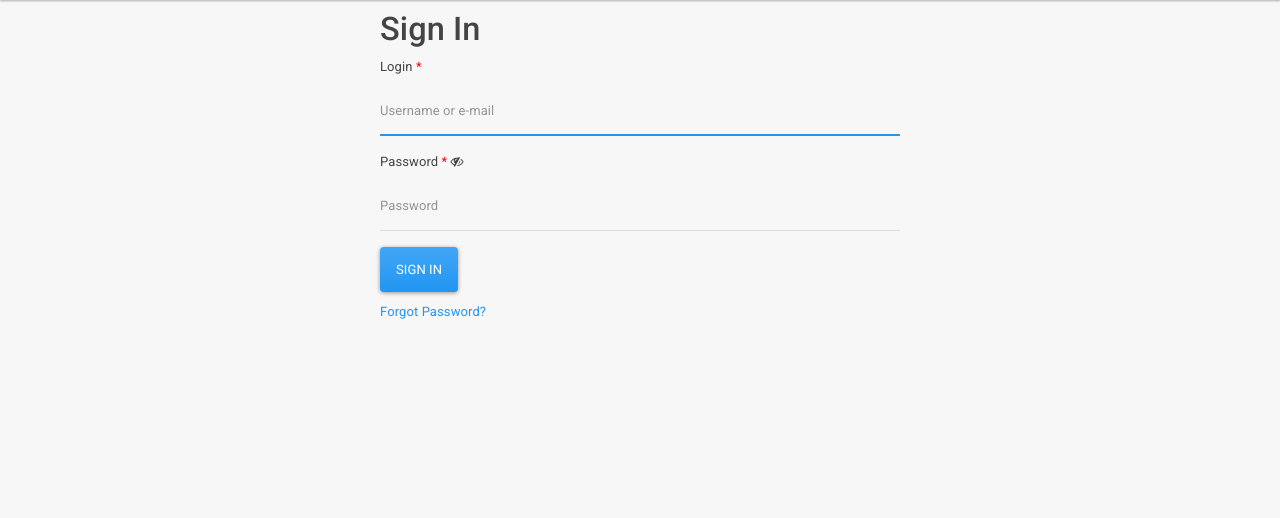
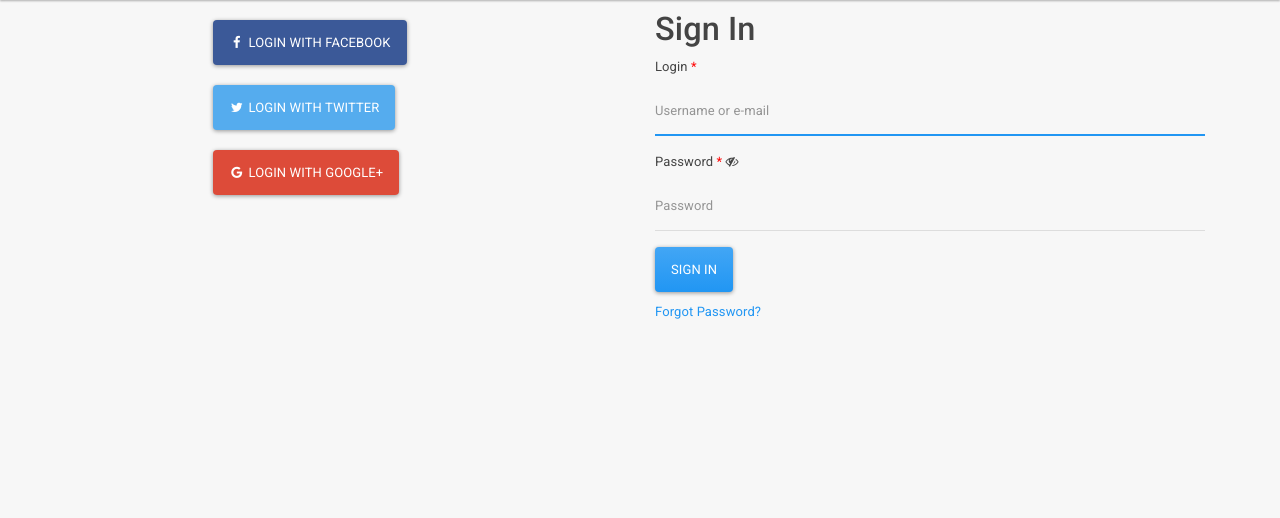
Before and after one commit to satyasashi/thetechbrainer, a Django app: page /accounts/login/ in a window 1280 px wide. Shown: the part 61-579 px from the top of the page. Run offline with Django 3.2, Linux system fonts and the light colour scheme; data that the repository does not hold is empty; parts of the project's set-up code (start-up, migrations or seed data) failed here and were passed over; some libraries are stand-ins or nearby versions; some web fonts are replaced.

Commit message:
allauth google WIP

```diff
--- a/templates/account/login.html
+++ b/templates/account/login.html
@@ -2,12 +2,78 @@
 
 {% load i18n crispy_forms_tags %}
 
+{% load account socialaccount %}
+
 {% block title %}{% trans "Sign In" %}{% endblock %}
+
+{% block extra_css %}
+<style type="text/css">
+  /* add appropriate colors to fb, twitter and google buttons */
+  .fb {
+    background-color: #3B5998;
+    color: white;
+  }
+
+  .twitter {
+    background-color: #55ACEE;
+    color: white;
+  }
+
+  .google {
+    background-color: #dd4b39;
+    color: white;
+  }
+
+  .fb:hover {
+    background-color: #324e8a;
+    color: #ccc;
+  }
+
+  .twitter:hover {
+    background-color: #489fe0;
+    color: #ccc;
+  }
+
+  .google:hover {
+    background-color: #d1402e;
+    color: #ccc;
+  }
+
+  #socialLoginIcons {
+    list-style: none;
+  }
+
+  #socialLoginIcons > li {
+    padding: 10px 0px;
+  }
+</style>
+{% endblock %}
 
 {% block content %}
 <div class="container oc-screen">
-  <div class="col-md-12">
-    <div class="col-md-6 col-sm-8 col-10 mx-auto">
+  <div class="row">
+    <div class="col-md-6 col-12 center">
+      <div style="width: 50%; margin:0 auto;">
+        <ul class="list-group" id="socialLoginIcons">
+        <li class="list-item">
+          <a href="#" class="fb btn">
+            <i class="fa fa-facebook fa-fw"></i> Login with Facebook
+          </a>
+        </li>
+        <li class="list-item">
+          <a href="#" class="twitter btn">
+            <i class="fa fa-twitter fa-fw"></i> Login with Twitter
+          </a>
+        </li>
+        <li class="list-item">
+          <a href="/accounts/google/login/?process=login" class="google btn">
+            <i class="fa fa-google fa-fw"> </i> Login with Google+
+          </a>
+        </li>
+      </ul>
+      </div>
+    </div>
+    <div class="col-md-6 col-12">
       <h1>{% trans "Sign In" %}</h1>
       {% if messages %}
 
```
Also changed, not shown: thetechbrainer/settings/base.py (+5 -4 lines).
